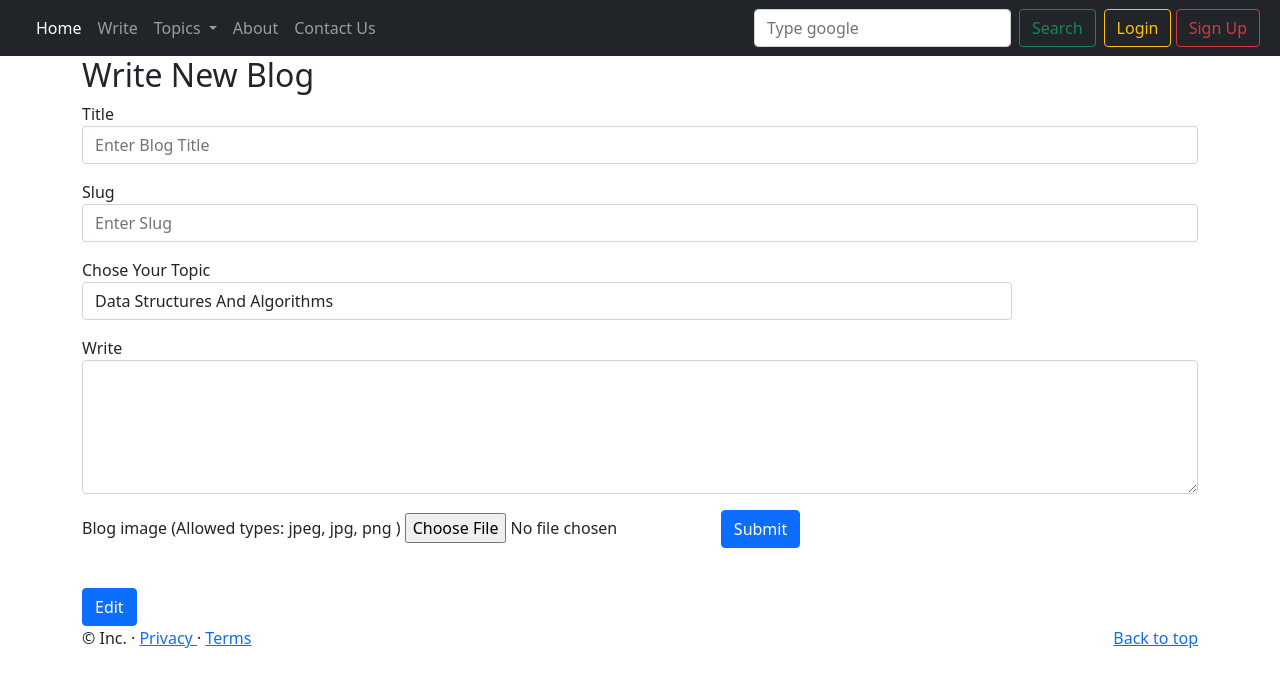
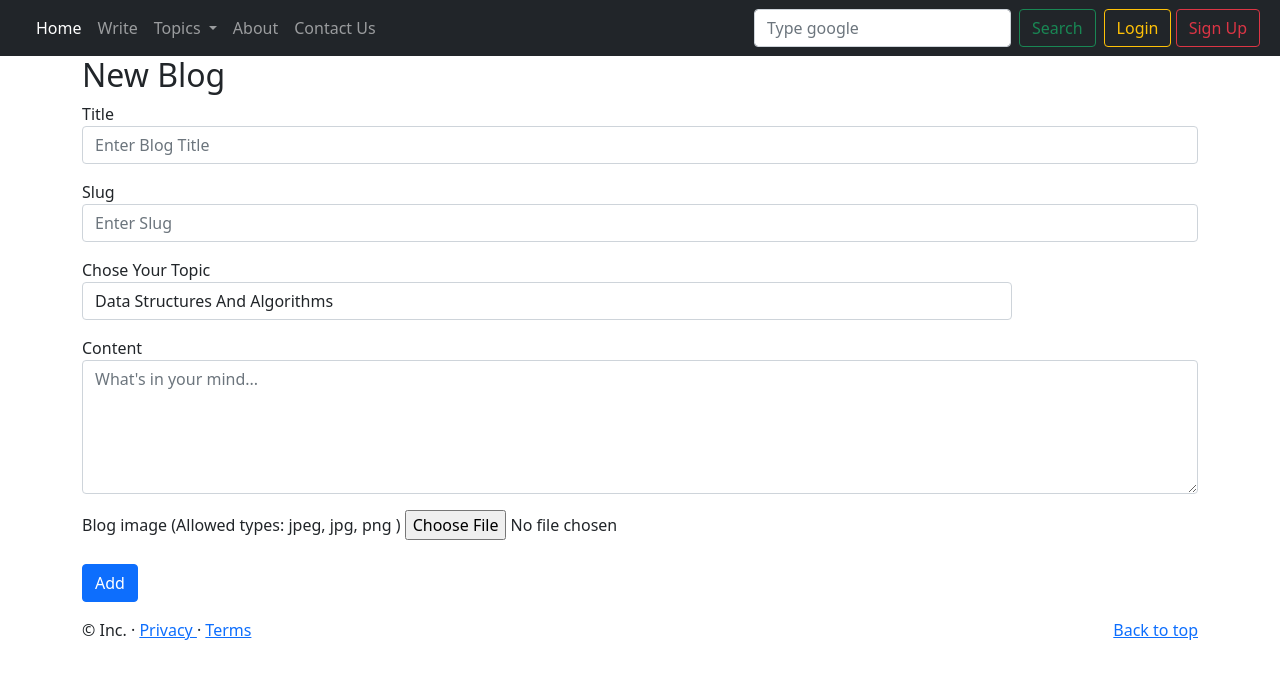
Before and after one commit to sandeepdot1/Blog-Site, a Flask app: template templates/add.html in a window 1280 px wide. Shown: the top 687 px of the page. Run offline with Flask 2, Linux system fonts and the light colour scheme; the template is opened without the code that fills it, so the values that code supplies are empty; parts of the project's set-up code (start-up, migrations or seed data) failed here and were passed over.

Commit message:
Updated and Refactored add.html

```diff
--- a/templates/add.html
+++ b/templates/add.html
@@ -5,20 +5,22 @@
 
 <div class="container">
   <h2>
-                Write New Blog
+    New Blog
   </h2>
-            <form name="sentMessage" id="contactForm" action = "/add" method="post" novalidate>
+  <form name="sentMessage" id="contactForm" action="/add" method="post" enctype="multipart/form-data" accept-charset="utf-8" novalidate>
     <div class="control-group">
       <div class="form-group floating-label-form-group controls">
         <label>Title</label>
-                <input type="text" class="form-control" placeholder="Enter Blog Title" id="title" name="title" required data-validation-required-message="Please enter title" >
+        <input type="text" class="form-control" placeholder="Enter Blog Title" id="title" name="title" required
+          data-validation-required-message="Please enter title">
         <p class="help-block text-danger"></p>
       </div>
     </div>
     <div class="control-group">
       <div class="form-group col-xs-12 floating-label-form-group controls">
         <label>Slug</label>
-                <input type="text" class="form-control" placeholder="Enter Slug" name="slug" id="slug" required data-validation-required-message="Please enter title slug" >
+        <input type="text" class="form-control" placeholder="Enter Slug" name="slug" id="slug" required
+          data-validation-required-message="Please enter title slug">
         <p class="help-block text-danger"></p>
       </div>
     </div>
@@ -27,7 +29,7 @@
         Chose Your Topic
       </label>
       <div class="col-sm-10">
-                <select class="form-control", id="inputtype", name = "type">
+        <select class="form-control" , id="inputtype" , name="type">
           <option selected="">
             Data Structures And Algorithms
           </option>
@@ -52,25 +54,21 @@
     </div>
     <div class="control-group">
       <div class="form-group floating-label-form-group controls">
-                <label>Write</label>
-                <textarea rows="5" class="form-control" placeholder="What's in your mind..." name = "content" id="content" required data-validation-required-message="Please enter content">
-                </textarea>
+        <label>Content</label>
+        <textarea rows="5" class="form-control" placeholder="What's in your mind..." name="content" id="content"
+          required data-validation-required-message="Please enter content"></textarea>
         <p class="help-block text-danger"></p>
       </div>
     </div>
     <div class="control-group">
       <div class="form-group floating-label-form-group controls">
         <label>Blog image (Allowed types: jpeg, jpg, png )</label>
-                <form action="/uploader" method="post" enctype="multipart/form-data" accept-charset="utf-8">
-                      <input type="file" name="myfile">
-                      <button class="btn btn-primary">Submit</button>
-                </form>
+        <input type="file" name="img_file">
       </div>
     </div>
     <br>
-            <div id="success"></div>
     <div class="form-group">
-              <button type="submit" class="btn btn-primary" id="sendblog">Edit</button>
+      <button type="submit" class="btn btn-primary" id="sendblog">Add</button>
     </div>
   </form>
 </div>
```
Lines whose indentation alone changed are shown as unchanged.
